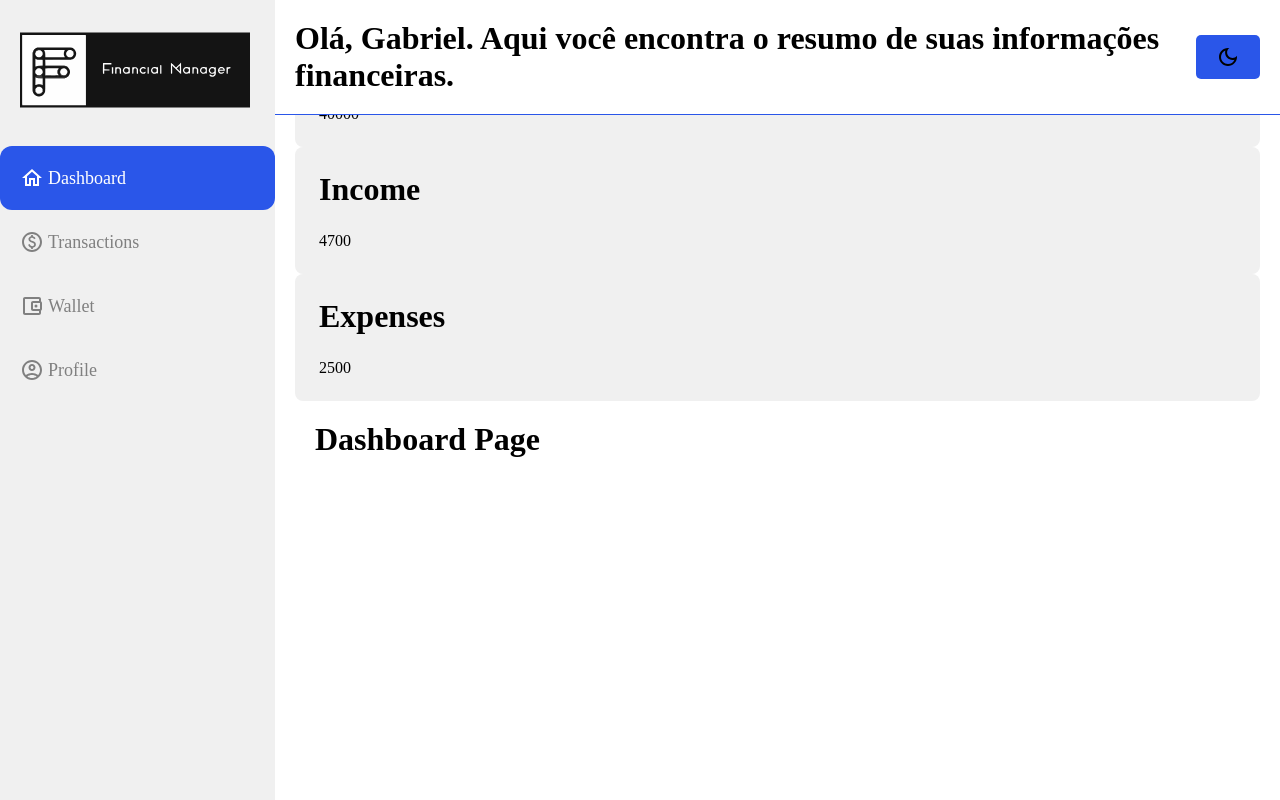
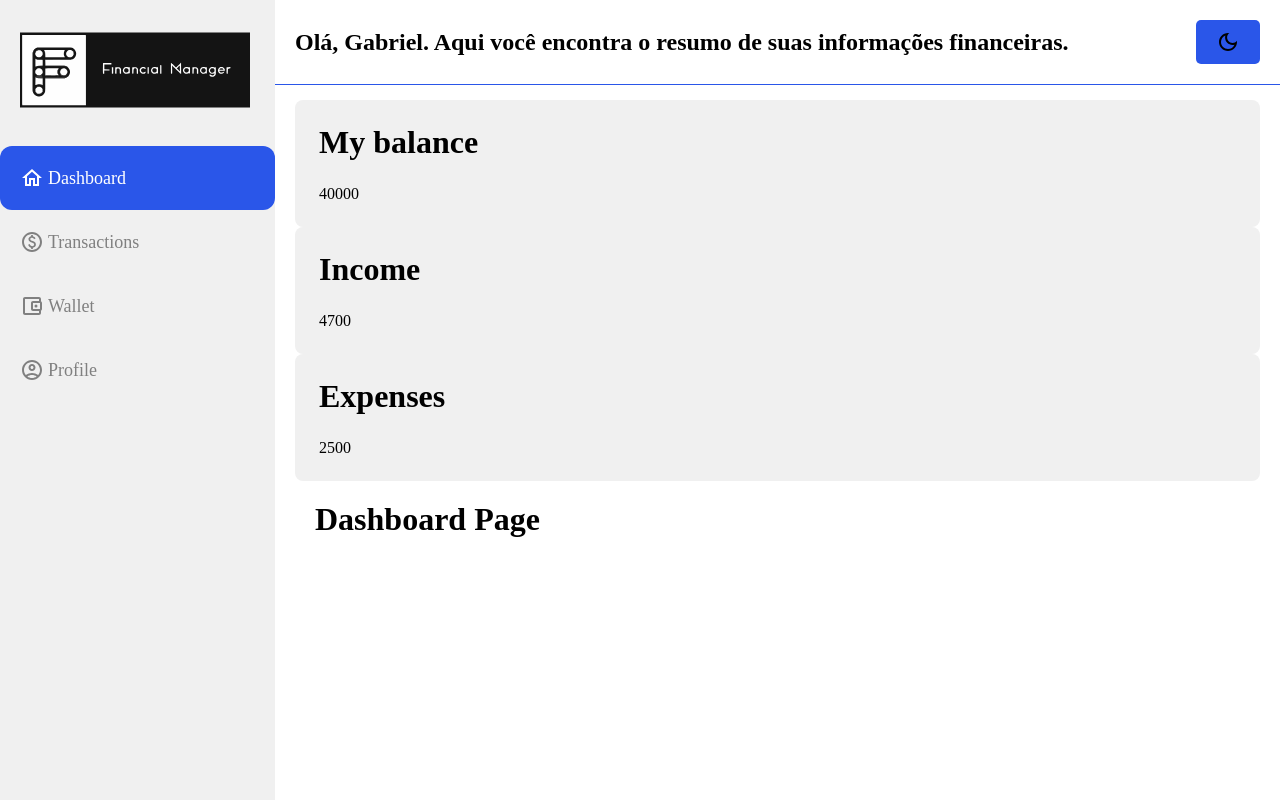
Before and after one commit to Dutra3/financial-manager, a React (Vite) app in the folder financial-manager-frontend/: page / in a window 1280 px wide. Built offline with nearby package versions, Linux system fonts and the light colour scheme.

Commit message:
Adjust content div in all pages

```diff
--- a/financial-manager-frontend/src/components/Header/index.tsx
+++ b/financial-manager-frontend/src/components/Header/index.tsx
@@ -34,7 +34,7 @@ const Header: React.FC<HeaderProps> = ({ title }) => {
     return (
         <div className="header-container">
             <div className="header-title">
-                <h1>{title}</h1>
+                <h2>{title}</h2>
             </div>
             <div className="header-toggle">
                 <button onClick={toggleTheme} className="theme-toggle-button">
--- a/financial-manager-frontend/src/components/SideBar/SideBar.css
+++ b/financial-manager-frontend/src/components/SideBar/SideBar.css
@@ -47,7 +47,7 @@
 
 .sidebar nav ul li a:hover,
 .sidebar nav ul li a.active {
-  background-color: var(--secondary-color, #333);
+  background-color: var(--secondary-color); /*verify this color option later: #333*/
   color: white;
   cursor: pointer;
 }
--- a/financial-manager-frontend/src/pages/Home/Home.css
+++ b/financial-manager-frontend/src/pages/Home/Home.css
@@ -6,7 +6,7 @@
 
 .home-content {
   flex-grow: 1;
-  padding: 20px;
+  padding: 100px 20px 20px;
   background-color: var(--background-color);
   color: var(--text-color);
 }
--- a/financial-manager-frontend/src/pages/Profile/Profile.css
+++ b/financial-manager-frontend/src/pages/Profile/Profile.css
@@ -6,7 +6,7 @@
 
 .profile-content {
   flex-grow: 1;
-  padding: 20px;
+  padding: 100px 20px 20px;
   background-color: var(--background-color);
   color: var(--text-color);
 }
--- a/financial-manager-frontend/src/pages/Transactions/Transactions.css
+++ b/financial-manager-frontend/src/pages/Transactions/Transactions.css
@@ -6,7 +6,7 @@
 
 .transaction-content {
   flex-grow: 1;
-  padding: 20px;
+  padding: 100px 20px 20px;
   background-color: var(--background-color);
   color: var(--text-color);
 }
--- a/financial-manager-frontend/src/pages/Wallet/Wallet.css
+++ b/financial-manager-frontend/src/pages/Wallet/Wallet.css
@@ -6,7 +6,7 @@
 
 .wallet-content {
   flex-grow: 1;
-  padding: 20px;
+  padding: 100px 20px 20px;
   background-color: var(--background-color);
   color: var(--text-color);
 }
```
